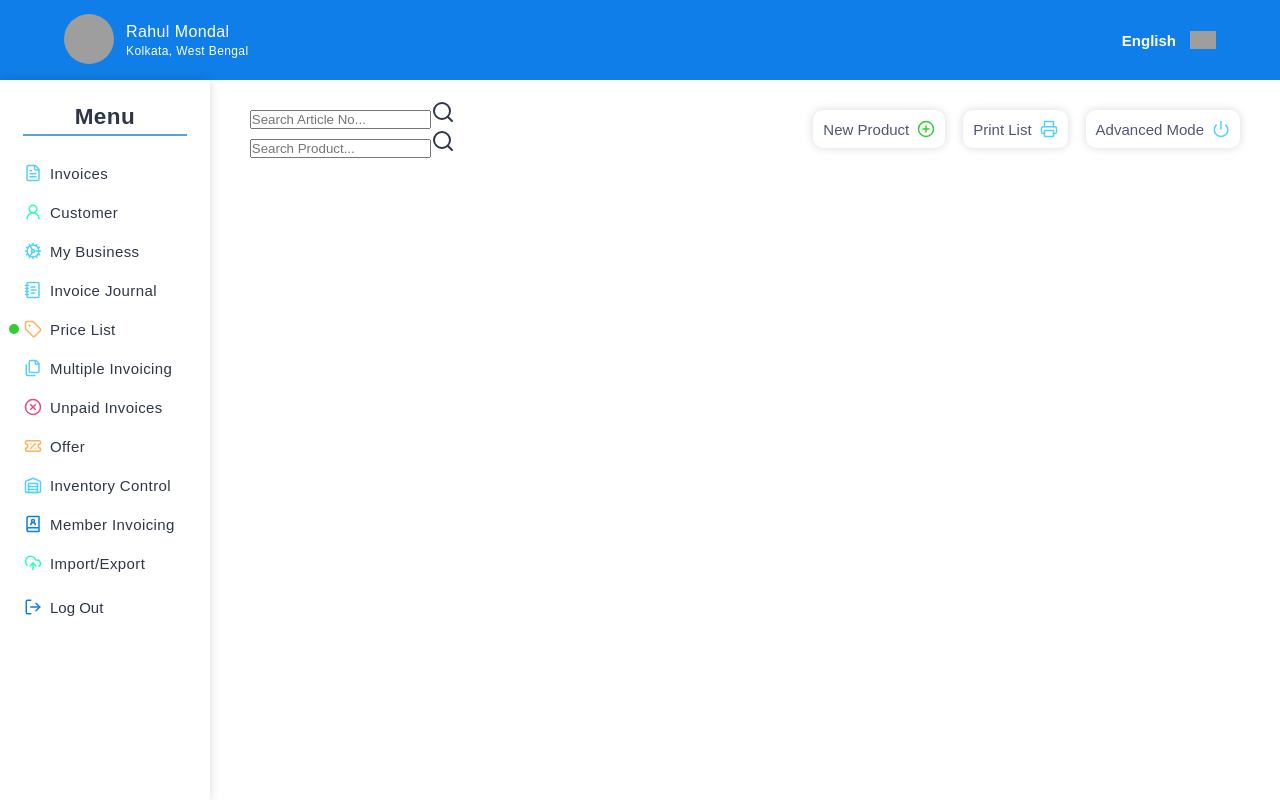
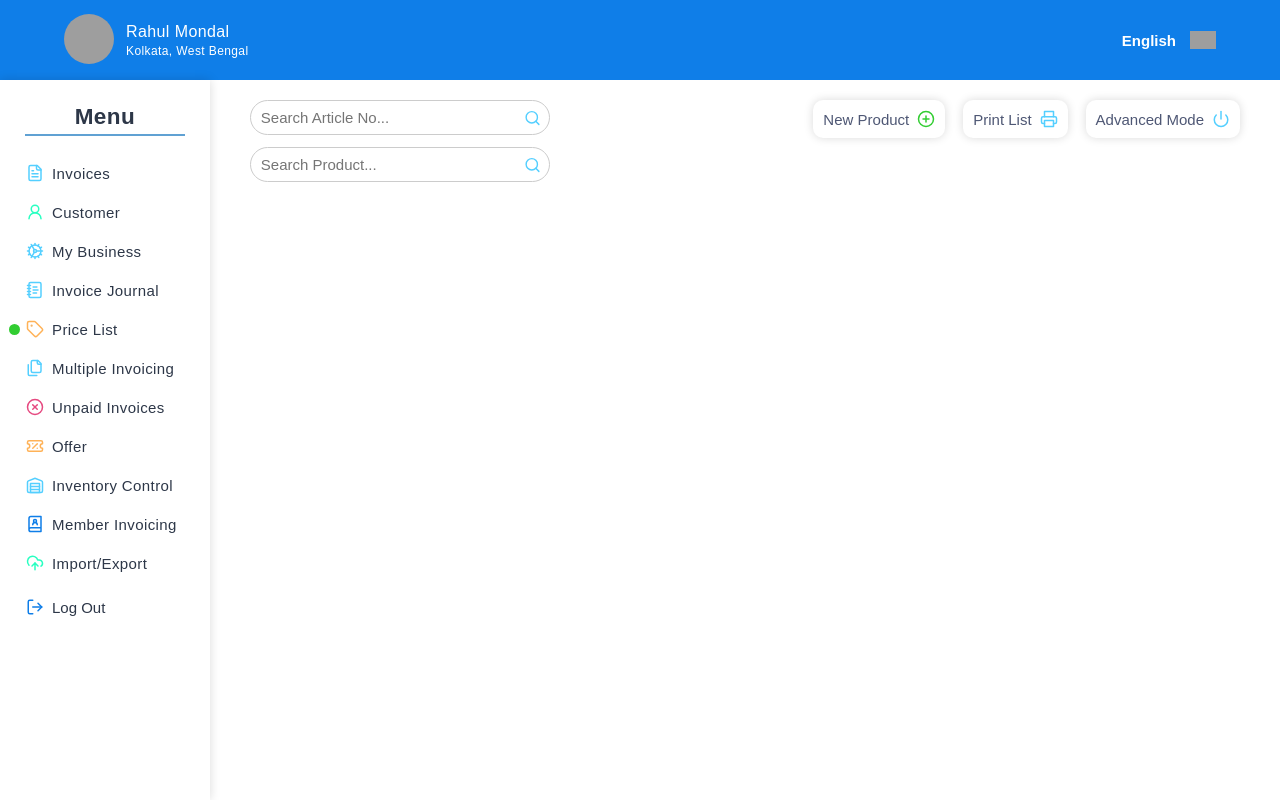
Before and after one commit to RahulMj21/lettfaktura_sow_frontend, a React (Vite) app: page /dashboard/pricelist in a window 1280 px wide. Built offline with nearby package versions, Linux system fonts and the light colour scheme; grey boxes are pictures that could not be loaded.

Commit message:
feat: added price-list page actions sections

```diff
--- a/src/index.css
+++ b/src/index.css
@@ -73,6 +73,12 @@ button {
   border: none;
   font: inherit;
   cursor: pointer;
+}
+button:focus-visible,
+a:focus-visible,
+input:focus-visible,
+textarea:focus-visible {
+  outline: 1px solid var(--color-cyan);
 }
 
 /* <-------------styling presets ends--------> */
@@ -219,7 +225,7 @@ button {
 .dashboard {
   height: 100vh;
   width: 100%;
-  overflow: hidden;
+  overflow-y: hidden;
   display: flex;
   flex-direction: column;
 }
@@ -279,7 +285,7 @@ button {
 }
 .dashboard .sidebar-heading {
   text-align: center;
-  width: 86%;
+  width: 84%;
   padding: 0.4rem 0;
   margin: 0 auto;
   border-bottom: 2px solid var(--color-light-blue);
@@ -290,7 +296,7 @@ button {
   gap: 0.5rem;
 }
 .dashboard .sidebar-link {
-  padding: 0.8rem 1.4rem;
+  padding: 0.8rem 1.6rem;
   border-radius: 0.5rem;
   transition: background 0.4s ease;
 }
@@ -306,12 +312,12 @@ button {
 }
 .dashboard .sidebar-link .link-group .dot {
   display: none;
-  height: 1rem;
-  width: 1rem;
+  height: 1.1rem;
+  width: 1.1rem;
   position: absolute;
   background: var(--color-light-green);
   border-radius: 50%;
-  left: -1.5rem;
+  left: -1.7rem;
 }
 .dashboard .sidebar-link .link-group .dot.active {
   display: inline-block;
@@ -340,7 +346,7 @@ button {
   display: flex;
   align-items: center;
   color: var(--color-dark);
-  padding: 0.8rem 1.4rem;
+  padding: 0.8rem 1.6rem;
   gap: 0.8rem;
   border-radius: 0.5rem;
   margin-top: 0.5rem;
@@ -372,10 +378,36 @@ button {
 }
 .price-list-actions {
   display: flex;
-  align-items: center;
+  align-items: flex-start;
   justify-content: space-between;
   gap: 2rem;
 }
+.price-list-actions .search-group {
+  display: flex;
+  flex-direction: column;
+  gap: 1.2rem;
+}
+.search-group .search-input {
+  position: relative;
+}
+.search-group .search-input input {
+  border: 1px solid var(--color-off-white);
+  border-radius: 4rem;
+  padding: 0.8rem 2rem 0.8rem 1rem;
+  width: 30rem;
+  font-size: var(--text-md);
+}
+
+.search-group .search-icon {
+  position: absolute;
+  top: 50%;
+  right: 0.9rem;
+  height: 1.7rem;
+  width: 1.7rem;
+  transform: translateY(-50%);
+  stroke: var(--color-sky-blue);
+}
+
 .price-list-actions .btn-group {
   display: flex;
   align-items: center;
@@ -571,14 +603,56 @@ button {
     width: 90%;
     margin: 0 auto;
   }
+  /* price-list content */
+  .price-list-actions .btn-group .action-button {
+    padding: 1rem 3rem;
+    border-radius: 3rem;
+  }
+  .price-list-actions .btn-group .action-button span {
+    display: none;
+  }
+}
+/* <-------------mobile landscape styles---------> */
+@media screen and (max-width: 650px) {
+  /* price-list content */
+  .price-list-actions .search-group {
+    width: 100%;
+  }
+  .search-group .search-input input {
+    width: 100%;
+  }
+  .price-list-actions {
+    flex-direction: column;
+  }
+  .price-list-actions .btn-group {
+    justify-content: space-between;
+    width: 100%;
+  }
+  .price-list-actions .btn-group .action-button {
+    padding: 1rem 4rem;
+  }
 }
 
-/* <-------------mobile styles---------> */
-@media screen and (max-width: 500px) {
+/* <-------------mobile portrait styles---------> */
+@media screen and (max-width: 480px) {
   /* <-------------auth pages---------> */
   .auth .content {
     max-width: 100%;
     padding: 4rem 2rem;
   }
-  /* <-------------dashboard page---------> */
+  /* <-------------price-list page---------> */
+  .price-list-actions .btn-group {
+    gap: 1.6rem;
+  }
 }
+
+/* <-------------mobile with very small screen---------> */
+@media screen and (max-width: 350px) {
+  /* <-------------price-list page---------> */
+  .price-list-actions .btn-group {
+    gap: 1.4rem;
+  }
+  .price-list-actions .btn-group .action-button {
+    padding: 1rem 3rem;
+  }
+}
```
